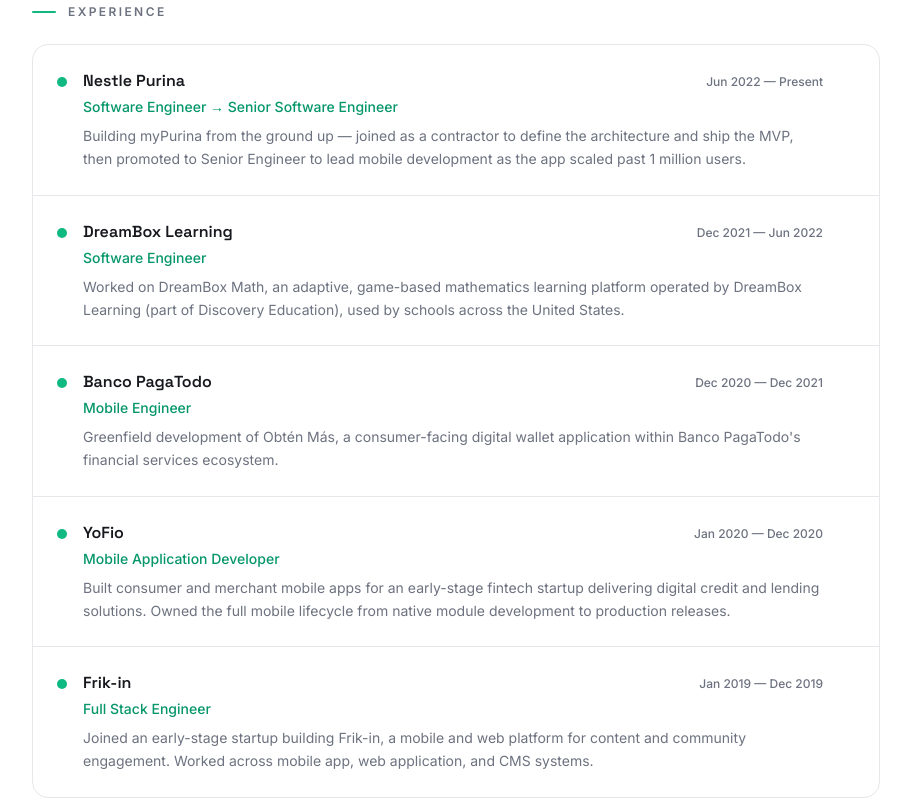
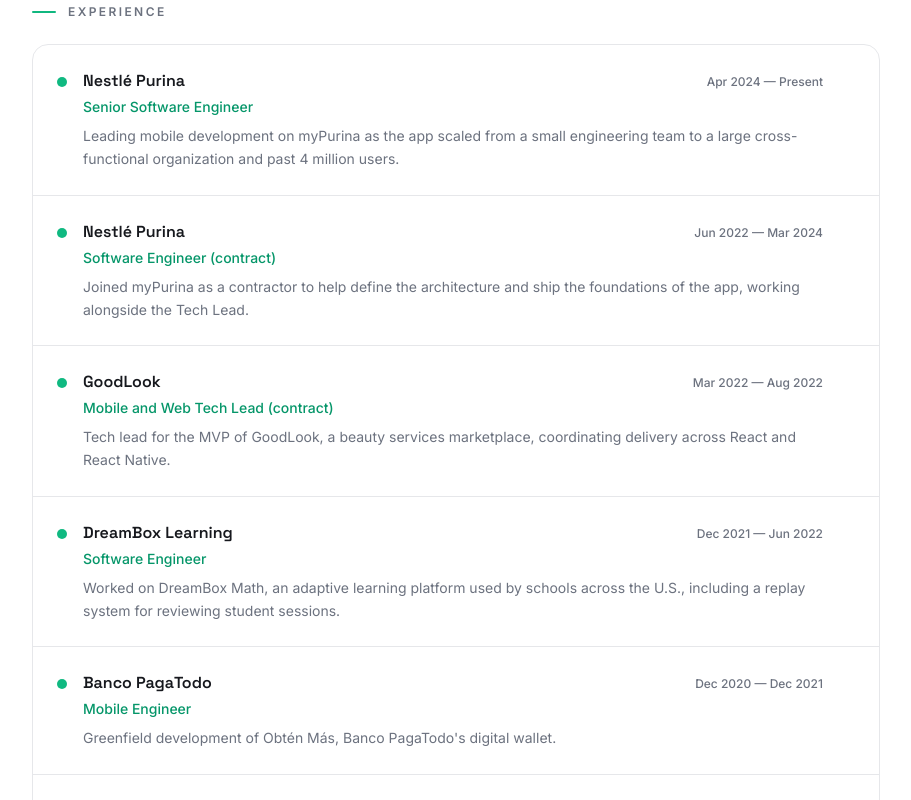
Before and after one commit to nthchild2/nthchild.one, a Next.js app: page / in a window 1280 px wide. Shown: the part 1140-1940 px from the top of the page, without its empty margins (184-1095 px from the left). Built offline with nearby package versions, Linux system fonts and the light colour scheme.

Commit message:
Update site content to match current resume
Co-Authored-By: Claude Sonnet 5.5 <noreply@anthropic.com>
Claude-Session: https://claude.ai/code/session_011QEXwnRkvPeuc9i2Yk4XCg

```diff
--- a/src/app/layout.tsx
+++ b/src/app/layout.tsx
@@ -17,12 +17,12 @@ const spaceGrotesk = Space_Grotesk({
 export const metadata: Metadata = {
   title: "Carlos Cortes — Senior Software Engineer",
   description:
-    "Senior Software Engineer with 7+ years building mobile and web applications across fintech, education, and consumer platforms. Specialized in React Native and TypeScript.",
+    "Senior Software Engineer with 9+ years building mobile and web applications across fintech, education, and consumer platforms. Specialized in React Native and TypeScript.",
   metadataBase: new URL("https://nthchild.one"),
   openGraph: {
     title: "Carlos Cortes — Senior Software Engineer",
     description:
-      "Senior Software Engineer with 7+ years building mobile and web applications across fintech, education, and consumer platforms.",
+      "Senior Software Engineer with 9+ years building mobile and web applications across fintech, education, and consumer platforms.",
     url: "https://nthchild.one",
     siteName: "Carlos Cortes",
     type: "website",
--- a/src/app/page.tsx
+++ b/src/app/page.tsx
@@ -2,9 +2,9 @@ import Link from "next/link";
 import { projects, socialLinks } from "@/data/projects";
 
 const highlights = [
-  { value: "7+", label: "Years of Experience" },
+  { value: "9+", label: "Years of Experience" },
   { value: "3", label: "Greenfield Products" },
-  { value: "1M+", label: "Users Reached" },
+  { value: "4M+", label: "Users Reached" },
 ];
 
 export default function Home() {
@@ -23,8 +23,8 @@ export default function Home() {
         </h1>
 
         <p className="text-lg lg:text-xl text-[hsl(var(--muted-foreground))] mb-10 max-w-2xl leading-relaxed">
-          Senior mobile engineer with 7+ years specializing in React Native and
-          TypeScript. I architect, build, and ship cross-platform products across
+          Senior React Native engineer with 9+ years specializing in TypeScript and
+          mobile architecture. I architect, build, and ship cross-platform products across
           fintech, education, and consumer platforms.
         </p>
 
@@ -85,9 +85,9 @@ export default function Home() {
           <p className="text-[hsl(var(--foreground))] leading-relaxed">
             I&apos;m a software engineer based in Mexico City with a passion
             for building polished, performant mobile experiences. Over the
-            past 7+ years, I&apos;ve shipped products across fintech,
+            past 9+ years, I&apos;ve shipped products across fintech,
             education, and consumer platforms — from greenfield apps to
-            scaling existing products past a million users.
+            scaling existing products past 4 million users.
           </p>
           <p className="text-[hsl(var(--muted-foreground))] leading-relaxed text-sm">
             My core expertise is in React Native and TypeScript, but
--- a/src/app/work/[slug]/page.tsx
+++ b/src/app/work/[slug]/page.tsx
@@ -83,6 +83,7 @@ export default async function ProjectPage({ params }: Props) {
         <div
           className={`relative ${project.aspect === "portrait" ? "aspect-[3/4] max-w-md mx-auto" : "aspect-[16/10]"} rounded-2xl bg-gradient-to-br ${project.gradient} overflow-hidden card`}
         >
+          {project.image && (
             <div className="absolute inset-6 sm:inset-10">
               <Image
                 src={project.image}
@@ -92,6 +93,7 @@ export default async function ProjectPage({ params }: Props) {
                 priority
               />
             </div>
+          )}
         </div>
       </section>
 
--- a/src/data/projects.ts
+++ b/src/data/projects.ts
@@ -6,7 +6,7 @@ export type Project = {
   location: string;
   summary: string;
   highlights: string[];
-  image: string;
+  image?: string;
   gradient: string;
   aspect: "portrait" | "landscape";
   tags: string[];
@@ -21,26 +21,19 @@ export type SkillCategory = {
 export const projects: Project[] = [
   {
     slug: "nestle-purina",
-    company: "Nestle Purina",
-    role: "Software Engineer → Senior Software Engineer",
-    period: "Jun 2022 — Present",
+    company: "Nestlé Purina",
+    role: "Senior Software Engineer",
+    period: "Apr 2024 — Present",
     location: "Remote · Mexico City",
     summary:
-      "Building myPurina from the ground up — joined as a contractor to define the architecture and ship the MVP, then promoted to Senior Engineer to lead mobile development as the app scaled past 1 million users.",
+      "Leading mobile development on myPurina as the app scaled from a small engineering team to a large cross-functional organization and past 4 million users.",
     highlights: [
-      "Contributed to the greenfield development of the myPurina mobile application, a core product within Purina's New Business Model initiative, designed as a long-term consumer ecosystem.",
-      "Partnered closely with the Tech Lead to define application architecture, state management, and foundational engineering patterns for a React Native codebase.",
-      "Built MVP versions of core user-facing features including Pet Profile, Pet Food Finder, and Feeding Guide, enabling early product validation.",
-      "Designed and implemented the first version of the app's design system, enabling consistent UI and scalable feature development.",
-      "Set up core infrastructure including environment configuration, React Navigation, internationalization (i18n-js), and build/release pipelines using Expo EAS.",
-      "Implemented authentication and identity management using AWS Cognito and configured Apollo GraphQL Client for data-driven features.",
-      "Played a key role in the evolution of myPurina from a small engineering team to a large, cross-functional organization with dedicated QA, backend, design, and product teams.",
-      "Introduced and maintained automated testing strategies, including unit testing with Jest and ts-jest and end-to-end testing with Detox, improving release reliability.",
+      "Contributed to the greenfield development and subsequent growth of the myPurina mobile application, helping scale the platform from a small engineering team to a large cross-functional organization supporting over 4 million users.",
+      "Introduced and maintained automated testing strategies, including unit testing with Jest and React Native Testing Library, running on Bitbucket pipelines and subsequently on GitHub Actions, improving release reliability.",
       "Led a major React Native upgrade (0.76 → 0.81), addressing breaking changes and ensuring production stability.",
       "Migrated and modernized native modules, including Java → Kotlin (Android) and Objective-C → Swift (iOS).",
-      "Supported the growth phase of myPurina as it surpassed 1 million users, reaching tens of thousands of daily active users.",
-      "Integrated with Axe Dev Tools like Axe Mobile Analyzer and Axe Dev Tools Linter to deliver a WCAG 2.5 compliant experience for screen reader users.",
-      "Pioneered the integration of AI tools into the development cycle such as GitHub Copilot and Figma MCP.",
+      "Pioneered the adoption of AI-assisted development tools, including GitHub Copilot and Figma MCP, and participated in the pilot rollout of the company's agentic AI-driven software development lifecycle (AIDLC) framework.",
+      "Integrated Axe Dev Tools (Axe Mobile Analyzer and Axe Dev Tools Linter) to deliver a WCAG 2.2 compliant experience for screen reader users.",
     ],
     image: "/images/work/nerdery/mypurina-screens.webp",
     gradient: "from-red-500/20 to-orange-500/20",
@@ -48,12 +41,50 @@ export const projects: Project[] = [
     tags: [
       "React Native",
       "TypeScript",
-      "Apollo GraphQL",
       "Jest",
-      "Detox",
+      "GitHub Actions",
       "Swift",
       "Kotlin",
+      "AIDLC",
     ],
+  },
+  {
+    slug: "nestle-purina-contract",
+    company: "Nestlé Purina",
+    role: "Software Engineer (contract)",
+    period: "Jun 2022 — Mar 2024",
+    location: "Remote · Mexico City",
+    summary:
+      "Joined myPurina as a contractor to help define the architecture and ship the foundations of the app, working alongside the Tech Lead.",
+    highlights: [
+      "Partnered closely with the Tech Lead to define application architecture, state management, and foundational engineering patterns.",
+      "Implemented authentication and identity management using AWS Cognito.",
+      "Integrated Firebase (remote config, Crashlytics) and Google Analytics (GTM) services for analytics and platform tooling.",
+      "Set up core infrastructure including environment configuration (dotenv), React Navigation, internationalization (i18n), and build/release pipelines using Expo EAS.",
+      "Extensive collaboration with stakeholders and designers using Jira and Figma agile workflows.",
+    ],
+    image: "/images/work/nerdery/mypurina-screens.webp",
+    gradient: "from-red-500/20 to-orange-500/20",
+    aspect: "landscape",
+    tags: ["React Native", "AWS Cognito", "Firebase", "Expo EAS", "i18n"],
+  },
+  {
+    slug: "goodlook",
+    company: "GoodLook",
+    role: "Mobile and Web Tech Lead (contract)",
+    period: "Mar 2022 — Aug 2022",
+    location: "Remote · San Pedro Garza García",
+    summary:
+      "Tech lead for the MVP of GoodLook, a beauty services marketplace, coordinating delivery across React and React Native.",
+    highlights: [
+      "Served as Web & Mobile Tech Lead during the MVP development of GoodLook, a beauty services marketplace, coordinating technical delivery across React and React Native.",
+      "Designed the Redux state management strategy for the app.",
+      "Led technical planning, backlog grooming, and feature estimation with product stakeholders, designers, and backend engineers.",
+      "Mentored junior developers through architecture discussions, code reviews, and day-to-day technical guidance, enabling them to independently deliver production features.",
+    ],
+    gradient: "from-sky-500/20 to-cyan-500/20",
+    aspect: "landscape",
+    tags: ["React Native", "React", "Redux", "Tech Lead"],
   },
   {
     slug: "dreambox-learning",
@@ -62,13 +93,11 @@ export const projects: Project[] = [
     period: "Dec 2021 — Jun 2022",
     location: "Remote · Mexico City",
     summary:
-      "Worked on DreamBox Math, an adaptive, game-based mathematics learning platform operated by DreamBox Learning (part of Discovery Education), used by schools across the United States.",
+      "Worked on DreamBox Math, an adaptive learning platform used by schools across the U.S., including a replay system for reviewing student sessions.",
     highlights: [
-      "Worked on DreamBox Math, an adaptive, game-based mathematics learning platform operated by DreamBox Learning, part of Discovery Education, and used by schools across the United States.",
-      "Implemented a replay feature enabling educators to review student gameplay sessions and identify learning challenges.",
-      "Developed systems allowing teachers to visualize student problem-solving paths for targeted classroom intervention.",
+      "Developed features for DreamBox Math, an adaptive learning platform used by schools across the U.S.",
+      "Built a replay system that helped educators review student sessions and identify learning challenges through gameplay analysis.",
       "Built features using TypeScript and a custom in-house game engine built on CreateJS.",
-      "Applied object-oriented programming (OOP) principles to design reusable and maintainable gameplay systems.",
     ],
     image: "/images/work/encora/dreambox-002.png",
     gradient: "from-green-500/20 to-emerald-500/20",
@@ -82,13 +111,10 @@ export const projects: Project[] = [
     period: "Dec 2020 — Dec 2021",
     location: "Mexico City, Mexico",
     summary:
-      "Greenfield development of Obtén Más, a consumer-facing digital wallet application within Banco PagaTodo's financial services ecosystem.",
+      "Greenfield development of Obtén Más, Banco PagaTodo's digital wallet.",
     highlights: [
-      "Worked on the greenfield development of Obtén Más, a consumer-facing digital wallet application within Banco PagaTodo's financial services ecosystem.",
-      "Built and maintained mobile features using React Native and TypeScript, with Redux for scalable state management.",
-      "Implemented core wallet functionality supporting financial transactions, balance visualization, and account flows.",
-      "Collaborated with design, QA, backend, and product teams to deliver reliable, user-friendly mobile experiences.",
-      "Participated in structured Agile development workflows, contributing to sprint planning and incremental delivery.",
+      "Contributed to the greenfield development of Obtén Más, Banco PagaTodo's digital wallet, building React Native features with TypeScript and Redux for account management, balance visualization, and financial transactions.",
+      "Collaborated closely with design, QA, backend, and product teams in an Agile environment, contributing to sprint planning and delivering reliable, user-focused mobile features.",
     ],
     image: "/images/work/pagatodo/obtenmas-appstore-1.png",
     gradient: "from-blue-500/20 to-indigo-500/20",
@@ -98,56 +124,55 @@ export const projects: Project[] = [
   {
     slug: "yofio",
     company: "YoFio",
-    role: "Mobile Application Developer",
-    period: "Jan 2020 — Dec 2020",
+    role: "Full Stack Engineer",
+    period: "Apr 2020 — Dec 2020",
     location: "Mexico City, Mexico",
     summary:
-      "Built consumer and merchant mobile apps for an early-stage fintech startup delivering digital credit and lending solutions. Owned the full mobile lifecycle from native module development to production releases.",
+      "Built consumer and merchant React Native apps for an early-stage fintech startup, and owned QA coordination and production releases.",
     highlights: [
-      "Built and maintained consumer-facing mobile applications for an early-stage fintech startup delivering digital credit and lending solutions.",
-      "Developed the primary customer mobile app using React Native and TypeScript, enabling loan requests, repayment flows, account visibility, and payment tracking.",
-      "Designed and implemented a merchant-facing mobile application, sharing a common core codebase and reusable UI components to support multiple user roles efficiently.",
-      "Built a web-based back-office administration panel using React, enabling internal teams to manage user properties, transactions, and operational workflows.",
-      "Established and maintained a shared front-end architecture to support multiple applications while minimizing duplication and improving maintainability.",
+      "Built and maintained consumer and merchant React Native applications for an early-stage fintech startup, implementing digital lending features including loan requests, repayment flows, account management, and payment tracking.",
       "Implemented and maintained native Android modules using Java and Kotlin to access device-level capabilities required for risk analysis and credit modeling.",
       "Integrated third-party platforms including Firebase, Twilio, Branch, Mixpanel, and Segment to support authentication, messaging, deep linking, analytics, and user behavior tracking.",
-      "Implemented secure data collection and transmission workflows to a machine-learning backend hosted on Google Cloud Platform (GCP).",
+      "Supported the backend developer in building and maintaining NestJS services, contributing to REST API endpoints, request validation, and business logic for lending and account management features.",
       "Owned QA coordination, release preparation, and production deployments, managing submissions through App Store Connect and Google Play Console in a fast-paced startup environment.",
     ],
     image: "/images/work/paloit/yofio-001.png",
     gradient: "from-violet-500/20 to-purple-500/20",
     aspect: "landscape",
-    tags: ["React Native", "Java", "Kotlin", "Firebase", "React", "GCP"],
+    tags: ["React Native", "Java", "Kotlin", "NestJS", "Firebase"],
   },
   {
     slug: "frik-in",
     company: "Frik-in",
     role: "Full Stack Engineer",
-    period: "Jan 2019 — Dec 2019",
+    period: "Jan 2019 — Mar 2020",
     location: "Mexico City, Mexico",
     summary:
-      "Joined an early-stage startup building Frik-in, a mobile and web platform for content and community engagement. Worked across mobile app, web application, and CMS systems.",
+      "Early-stage startup building Frik-in, a content and community platform spanning mobile, web, and CMS applications.",
     highlights: [
-      "Joined an early-stage startup building Frik-in, a mobile and web platform for content and community engagement.",
-      "Worked across mobile app, web application, and CMS systems, contributing to a unified product ecosystem.",
-      "Helped build the mobile application using React Native, supporting dynamic content delivery.",
-      "Contributed to the web application using React and Next.js, adopting serverless and static rendering patterns.",
-      "Developed WordPress-based content panels and implemented a headless REST API powering mobile and web clients.",
-      "Applied Redux and client–server architecture principles to manage state and data flow.",
-      "Integrated backend services using PHP, JavaScript, HTTP APIs, and Firebase.",
-      "Rapidly ramped up on a modern full-stack ecosystem, applying engineering fundamentals to real-world product challenges.",
+      "Joined an early-stage startup building Frik-in, a content and community platform spanning mobile, web, and CMS applications.",
+      "Worked across the full stack, developing the React Native mobile app, the React/Next.js web application, and a headless WordPress CMS with REST APIs powering both clients.",
+      "Integrated backend services using PHP, Firebase, and HTTP APIs while applying Redux and client-server architecture principles to build a cohesive, scalable product ecosystem.",
     ],
     image: "/images/work/presicionqa/frikin-creadores.webp",
     gradient: "from-fuchsia-500/20 to-pink-500/20",
     aspect: "portrait",
-    tags: [
-      "React Native",
-      "Next.js",
-      "WordPress",
-      "PHP",
-      "Redux",
-      "Firebase",
+    tags: ["React Native", "Next.js", "WordPress", "PHP", "Redux", "Firebase"],
+  },
+  {
+    slug: "radar-magazine",
+    company: "Radar Magazine",
+    role: "Co-Founder & WordPress Developer",
+    period: "2017 — 2018",
+    location: "Mexico City, Mexico",
+    summary:
+      "Co-founded a digital media outlet and led the end-to-end technical implementation of its WordPress platform.",
+    highlights: [
+      "Co-founded a digital media outlet, leading the end-to-end technical implementation of a WordPress platform, including infrastructure, site customization, SEO optimization, and publishing workflows in collaboration with a team of editors and writers.",
     ],
+    gradient: "from-slate-500/20 to-zinc-500/20",
+    aspect: "landscape",
+    tags: ["WordPress", "SEO", "Infrastructure"],
   },
 ];
 
@@ -170,27 +195,57 @@ export const skillCategories: SkillCategory[] = [
     color: "amber",
     items: ["Redux", "Apollo GraphQL"],
   },
-  { category: "Web", color: "blue", items: ["React", "Next.js", "WordPress"] },
+  {
+    category: "Web",
+    color: "blue",
+    items: ["React", "Next.js", "WordPress (headless)", "HTML", "CSS"],
+  },
+  {
+    category: "Backend",
+    color: "emerald",
+    items: ["PHP (WordPress REST API)", "Node", "NestJS", "Supabase", "Firestore"],
+  },
   {
     category: "CI/CD & Release",
     color: "orange",
     items: [
       "Expo EAS",
+      "Bitbucket pipelines",
       "GitHub Actions",
       "App Store Connect",
       "Google Play Console",
     ],
   },
-  { category: "Testing", color: "lime", items: ["Jest", "Detox"] },
+  { category: "Testing & Quality", color: "lime", items: ["Jest", "Detox"] },
+  {
+    category: "Observability & Analytics",
+    color: "cyan",
+    items: ["Firebase Crashlytics", "Google Analytics tags", "New Relic"],
+  },
   {
     category: "Integrations",
     color: "rose",
-    items: ["Firebase", "Twilio", "Branch", "Mixpanel", "Segment"],
+    items: [
+      "Twilio",
+      "Branch",
+      "Mixpanel",
+      "Segment",
+      "AppsFlyer",
+      "LaunchDarkly",
+      "Auth0",
+    ],
   },
   {
-    category: "AI Tools",
+    category: "AI",
     color: "fuchsia",
-    items: ["Claude Code", "GitHub Copilot", "Figma MCP", "Jira MCP"],
+    items: [
+      "Jira MCP",
+      "Figma MCP",
+      "Context engineering",
+      "AIDLC",
+      "Claude Code",
+      "Open Claw agents",
+    ],
   },
 ];
 
@@ -198,13 +253,13 @@ export const education = [
   {
     school: "School of Engineering, UNAM",
     degree: "Computer Engineering",
-    period: "2014 — 2018",
+    period: "Aug 2014 — Dec 2018",
   },
-  {
-    school: "SODVI",
-    degree: "Game Development — Unity Engine & C#",
-    period: "2018 — 2020",
-  },
+];
+
+export const languages = [
+  { name: "Spanish", level: "Native speaker" },
+  { name: "English", level: "Highly proficient" },
 ];
 
 /** Social links used in navbar and footer */
```
Lines whose indentation alone changed are shown as unchanged.
